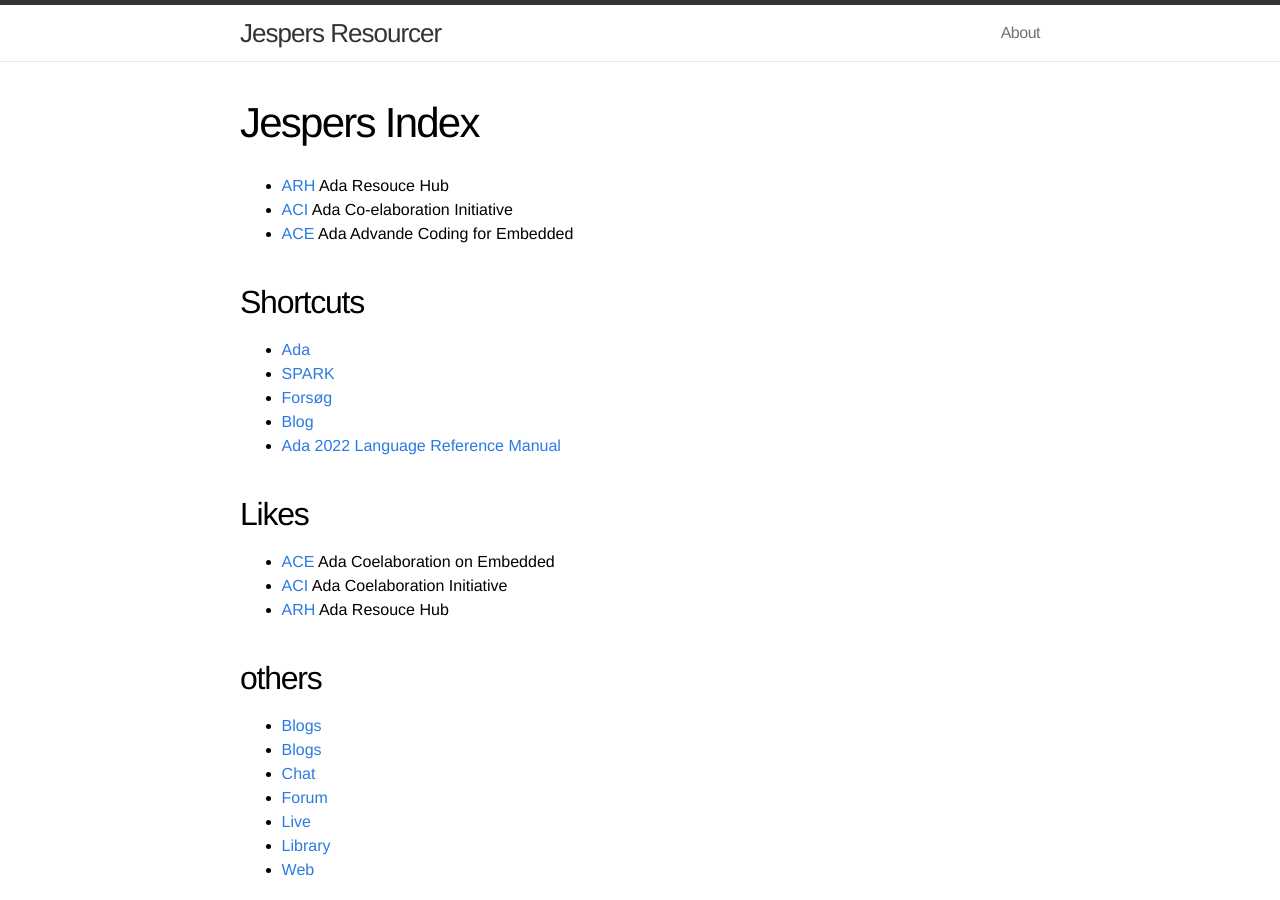
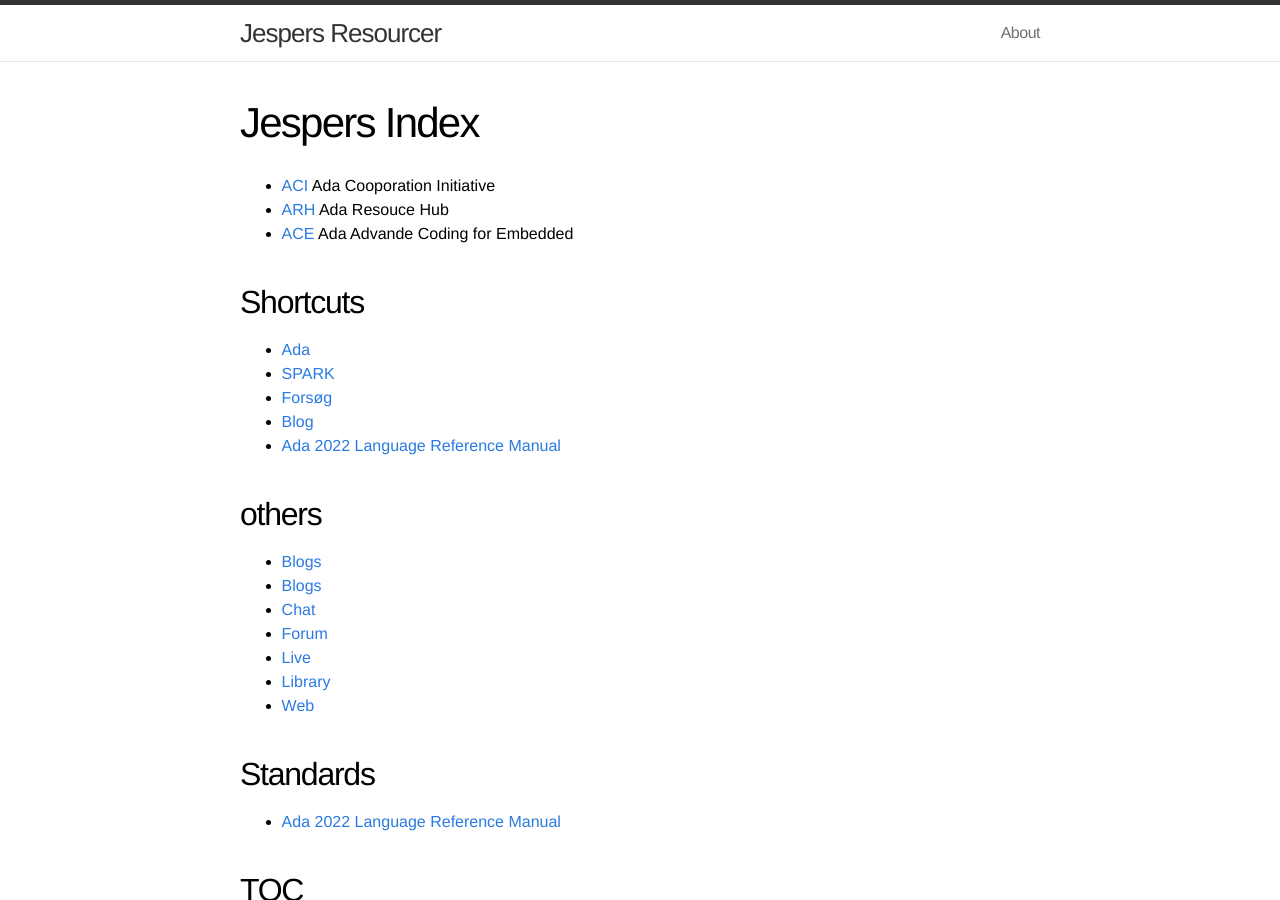
Before and after one commit to quornings/quornings.github.io, a Jekyll site: the page built from index.md, in a window 1280 px wide and 900 px high. Built offline with Jekyll 4.4.1, drawn with Linux system fonts in a browser that asks for light colours.

Commit message:
Real external links now

```diff
--- a/index.md
+++ b/index.md
@@ -3,9 +3,9 @@ layout: page
 title: Jespers Index
 ---
 
-- [ARH](the-ARH.github.io) Ada Resouce Hub
-- [ACI](the-aci.github.io) Ada Co-elaboration Initiative
-- [ACE](ada-ace.github.io) Ada Advande Coding for Embedded
+- [ACI](https://the-aci.github.io/) Ada Cooporation Initiative
+- [ARH](https://the-ARH.github.io/) Ada Resouce Hub
+- [ACE](https://ada-ace.github.io/) Ada Advande Coding for Embedded
 
 Shortcuts
 ----
@@ -14,12 +14,6 @@ Shortcuts
 - [Forsøg](/forsøg/)
 - [Blog](/blogs/)
 - [Ada 2022 Language Reference Manual](http://www.ada-auth.org/standards/ada22.html)
-
-Likes
-----
-- [ACE](https://the-ace.github.io/) Ada Coelaboration on Embedded
-- [ACI](https://the-aci.github.io/) Ada Coelaboration Initiative
-- [ARH](https://the-ARH.github.io/) Ada Resouce Hub
 
 others
 ----
```
